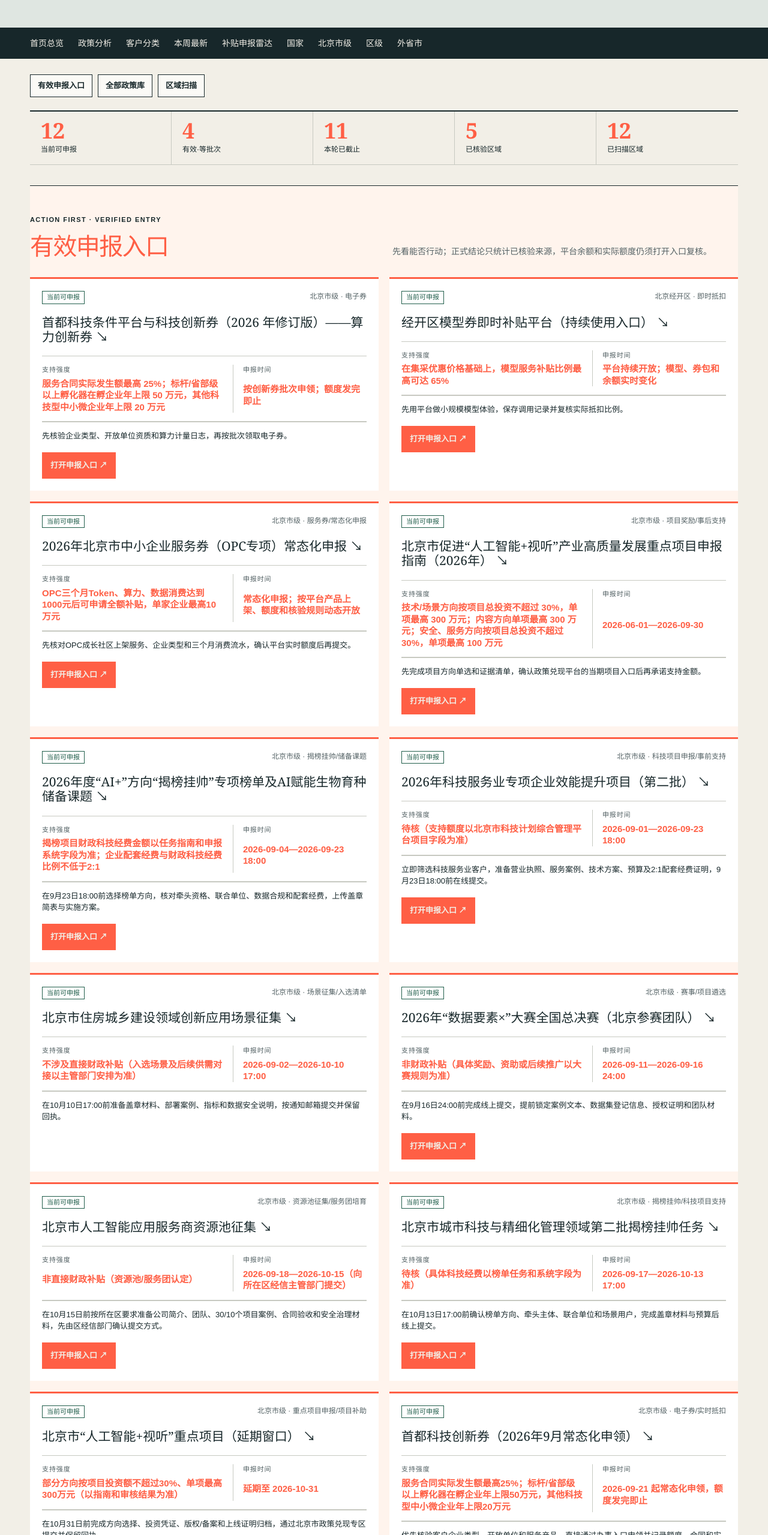
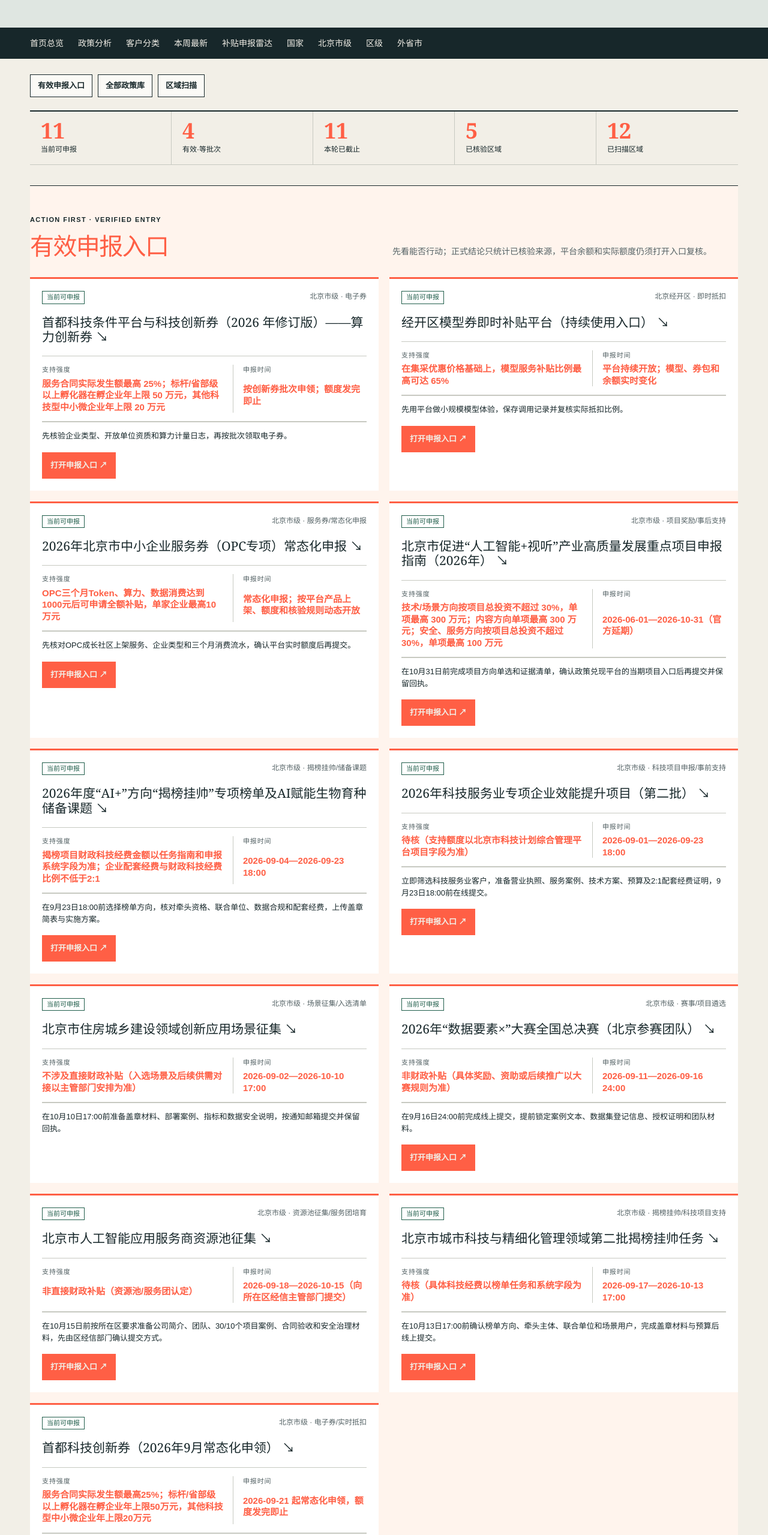
Before and after one commit to TCCCCC2025/AI-, a Next.js app: page /subsidies in a window 1280 px wide. Shown: the part 241-2800 px from the top of the page at 60% size. Built offline with nearby package versions, Linux system fonts and the light colour scheme.

Commit message:
chore: sync policy intelligence week 2026-W39

```diff
--- a/app/subsidy-data.ts
+++ b/app/subsidy-data.ts
@@ -331,7 +331,7 @@ export const subsidyPolicies: SubsidyPolicy[] = [
     mechanism: "项目奖励/事后支持",
     beneficiaries: ["北京广电视听领域法人和活动单位", "视听技术与内容制作企业", "视听大模型和智能体项目单位"],
     status: "current",
-    applicationWindow: "2026-06-01—2026-09-30",
+    applicationWindow: "2026-06-01—2026-10-31（官方延期）",
     amount: "技术/场景方向按项目总投资不超过 30%，单项最高 300 万元；内容方向单项最高 300 万元；安全、服务方向按项目总投资不超过 30%，单项最高 100 万元",
     eligibility: "项目原则上应于 2025 年 1 月至 2026 年 9 月研发、制作或建设完成并投入使用/播出/运营；同一项目只能选择一个支持方向，且不得重复享受同方向市级财政支持。",
     applicationUrl: "https://zhengce.beijing.gov.cn",
@@ -339,12 +339,13 @@ export const subsidyPolicies: SubsidyPolicy[] = [
     sources: [
       { title: "北京市促进“人工智能+视听”产业高质量发展重点项目申报指南（2026年）", url: "https://www.beijing.gov.cn/zhengce/zhengcefagui/202605/t20260513_4649184.html", publisher: "北京市广播电视局", sourceGrade: "official", evidence: "官方指南列明申报期、项目完成时间、五类支持方向及申报材料。" },
       { title: "北京市促进“人工智能+视听”产业高质量发展重点项目支持管理办法（2026—2029年）", url: "https://gdj.beijing.gov.cn/zwxx/2024zcwj/202605/t20260511_4645308.html", publisher: "北京市广播电视局", sourceGrade: "official", evidence: "官方管理办法列明技术/场景、内容、安全和服务方向的奖励比例与单项上限。" },
+      { title: "关于延长北京市“人工智能+视听”重点项目申报时间的通知", url: "https://gdj.beijing.gov.cn/zwxx/tzgg2/202609/t20260920_4871956.html", publisher: "北京市广播电视局", sourceGrade: "official", evidence: "官方延期通知将截止时间由9月30日延至10月31日，其他要求不变。" },
     ],
-    verifiedAt: "2026-08-10",
-    summary: "视听 AI 项目支持覆盖技术、内容、场景、安全和服务五类方向，申报窗口持续至 9 月 30 日。",
+    verifiedAt: "2026-09-21",
+    summary: "视听 AI 项目支持覆盖技术、内容、场景、安全和服务五类方向，官方已将本轮申报窗口延长至 10 月 31 日。",
     businessImpact: "适合把多模态模型、视频理解、数字人、内容生产和智能运维能力与广电视听客户联合包装。",
     complianceImpact: "需准备知识产权、版权、备案、播出和投资凭证；同一项目不得跨方向或重复申报。",
-    action: "先完成项目方向单选和证据清单，确认政策兑现平台的当期项目入口后再承诺支持金额。",
+    action: "在10月31日前完成项目方向单选和证据清单，确认政策兑现平台的当期项目入口后再提交并保留回执。",
   },
   {
     id: "bj-ai-plus-bang-breeding-2026",
@@ -581,29 +582,6 @@ export const subsidyPolicies: SubsidyPolicy[] = [
     action: "在10月13日17:00前确认榜单方向、牵头主体、联合单位和场景用户，完成盖章材料与预算后线上提交。",
   },
   {
-    id: "bj-ai-audiovisual-2026-extension",
-    title: "北京市“人工智能+视听”重点项目（延期窗口）",
-    region: "北京市级",
-    supportDirections: ["视听大模型与智能体", "AIGC 内容和智能修复", "视听场景应用"],
-    mechanism: "重点项目申报/项目补助",
-    beneficiaries: ["视听内容和技术企业", "大模型与智能体企业", "视频物联与内容安全服务商"],
-    status: "current",
-    applicationWindow: "延期至 2026-10-31",
-    amount: "部分方向按项目投资额不超过30%、单项最高300万元（以指南和审核结果为准）",
-    eligibility: "项目需符合视听技术、视听内容或视听场景支持方向，准备知识产权、投资凭证、版权、备案和播出/上线证明等材料。",
-    applicationUrl: BEIJING_REDEMPTION,
-    basisPolicyIds: ["bj-ai-audiovisual-guide-2026"],
-    sources: [
-      { title: "北京市促进“人工智能+视听”产业高质量发展重点项目申报指南（2026年）", url: "https://www.beijing.gov.cn/zhengce/zhengcefagui/202605/t20260513_4649184.html", publisher: "北京市广播电视局", sourceGrade: "official", evidence: "指南明确支持方向、材料和兑现入口。" },
-      { title: "关于延长北京市“人工智能+视听”重点项目申报时间的通知", url: "https://gdj.beijing.gov.cn/zwxx/tzgg2/202609/t20260920_4871956.html", publisher: "北京市广播电视局", sourceGrade: "official", evidence: "官方延期通知将截止时间由9月30日延至10月31日，其他要求不变。" },
-    ],
-    verifiedAt: "2026-09-21",
-    summary: "人工智能+视听项目申报窗口延长至10月31日，为视听大模型、智能体和内容安全方案保留了补报时间。",
-    businessImpact: "适合把视联网、内容安全、模型应用和智能运维能力与广电视听客户的真实项目打包。",
-    complianceImpact: "延期不改变项目边界和材料要求；单一项目只能选择一个支持方向，补贴比例和金额需以审核结果为准。",
-    action: "在10月31日前完成方向选择、投资凭证、版权/备案和上线证明归档，通过北京市政策兑现专区提交并保留回执。",
-  },
-  {
     id: "bj-innovation-voucher-2026-current",
     title: "首都科技创新券（2026年9月常态化申领）",
     region: "北京市级",
```
Also changed, not shown: public/weekly-share.txt.
